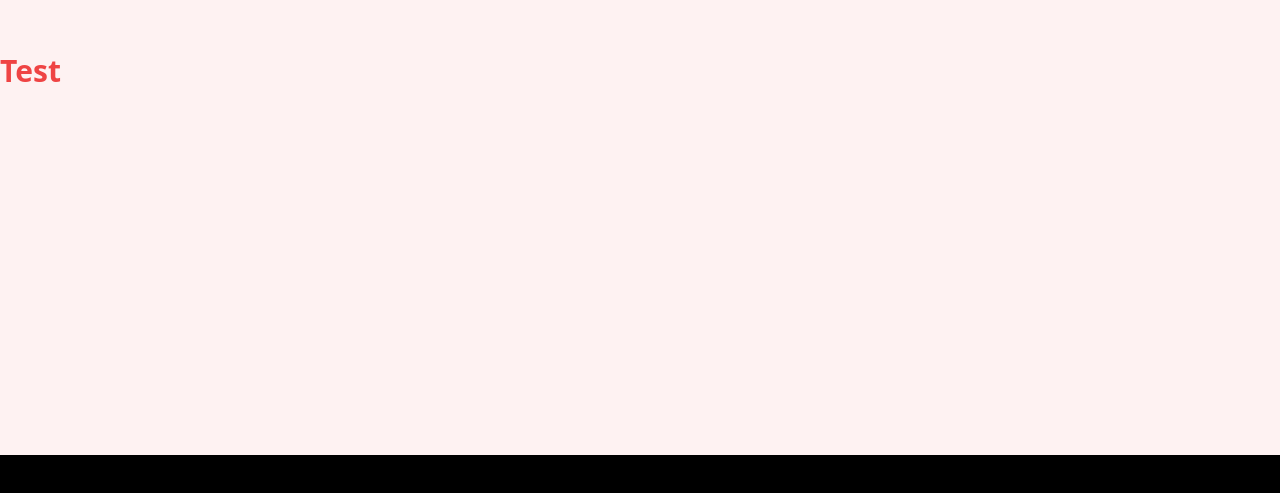
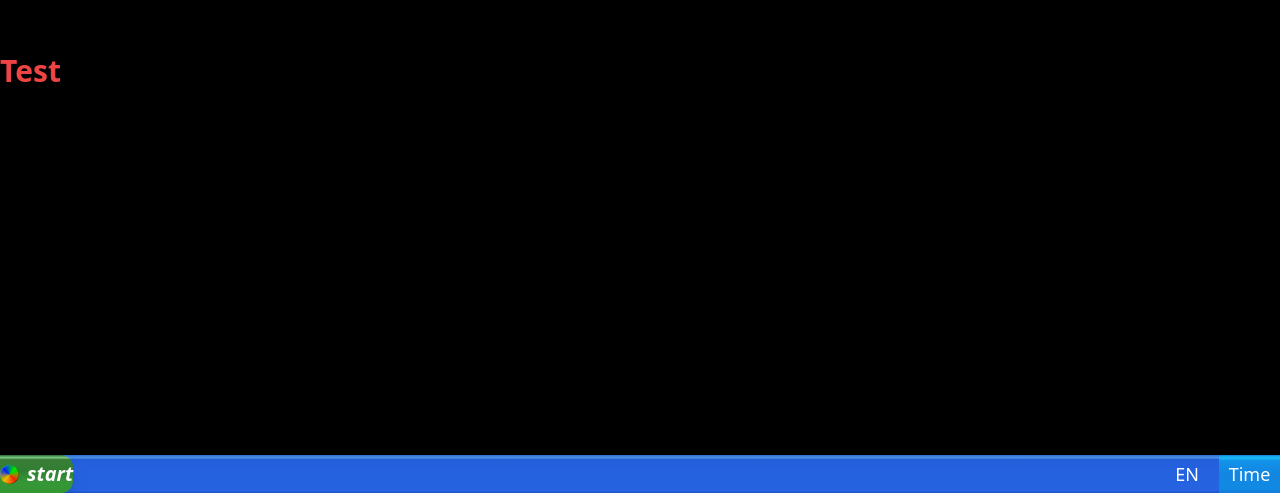
Before and after one commit to dab1an/portfolio-2024, a React (Create React App) app: page / in a window 1280 px wide. Shown: the part 313-806 px from the top of the page. Built offline with nearby package versions, Linux system fonts and the light colour scheme.

Commit message:
taskbar unpolished

```diff
--- a/src/App.js
+++ b/src/App.js
@@ -1,11 +1,13 @@
 import React from "react";
-
+import Taskbar from "./components/Taskbar";
 import BG from "./components/BG";
+import StartButton from "./components/StartButton";
 
 const App = () => {
   return (
     <div className="h-screen">
       <BG />
+      <Taskbar />
     </div>
   );
 };
--- a/src/components/BG.jsx
+++ b/src/components/BG.jsx
@@ -2,7 +2,7 @@ import React from "react";
 
 const BG = () => {
   return (
-    <div className="text-white h-[96%] flex justify-between items-center bg-red-50">
+    <div className="text-white h-[96%] flex justify-between items-center bg-black">
       <h1 className="text-red-500 w-full text-3xl font-bold">Test</h1>
       <ul className="flex"></ul>
     </div>
--- /dev/null
+++ b/src/components/StartButton.jsx
@@ -0,0 +1,13 @@
+import React from "react";
+import start from "../images/start.png";
+
+const StartButton = () => {
+  return (
+    <div className="start-button w-[6%] flex items-center justify-center h-[38px] relative over rounded-r-xl drop-shadow-xl gap-2 cursor-pointer">
+      <img src={start} alt="" className="h-[50%]" />
+      <h1 className="text-white font-bold text-xl italic">start</h1>
+    </div>
+  );
+};
+
+export default StartButton;
--- a/src/components/Taskbar.jsx
+++ b/src/components/Taskbar.jsx
@@ -1,7 +1,18 @@
 import React from "react";
+import StartButton from "./StartButton";
+import Time from "./Time";
 
 const Taskbar = () => {
-  return <div>Taskbar</div>;
+  return (
+    <div className="flex h-[38px] footer shadow-lg items-center w-full">
+      <div className="w-[100%] flex items-center justify-between">
+        <StartButton />
+        <h1 className=" text-white pr-5 text-lg">EN</h1>
+      </div>
+
+      <Time />
+    </div>
+  );
 };
 
 export default Taskbar;
--- /dev/null
+++ b/src/components/Time.jsx
@@ -0,0 +1,11 @@
+import React from "react";
+
+const Time = () => {
+  return (
+    <div className="flex items-center justify-center h-full time-tray w-[5%]">
+      <h1 className="text-white text-lg">Time</h1>
+    </div>
+  );
+};
+
+export default Time;
--- a/src/index.css
+++ b/src/index.css
@@ -5,3 +5,45 @@
 body {
   background-color: black;
 }
+
+.footer {
+  background: linear-gradient(
+    180deg,
+    #3168d5,
+    #4a92e6 7%,
+    #255dd6 12%,
+    #2258d6,
+    15%,
+    #2563e0 95%,
+    #1e50c3
+  );
+}
+
+.start-button {
+  content: "";
+
+  background: linear-gradient(
+    180deg,
+    #29662e,
+    #7dca82 7%,
+
+    #3b7e39 12%,
+    #307e31,
+    #359637,
+    #339731
+  );
+}
+
+.time-tray {
+  background: linear-gradient(
+    180deg,
+    #0b6cd1,
+    #149ce8 2%,
+    #1ab9f4 7%,
+    #14a2ef 13%,
+    #1292e9 15%,
+    #1386e1 50%,
+    #108ae4 90%,
+    #147fdd 95%
+  );
+}
```
Also changed, not shown: src/images/start.png (added).
